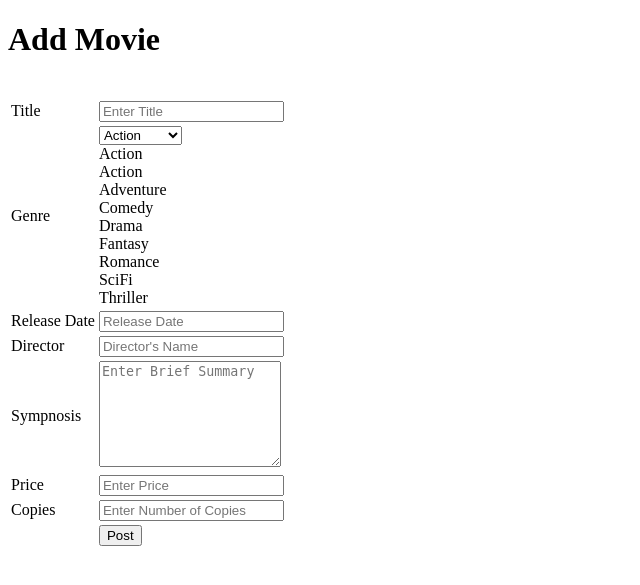
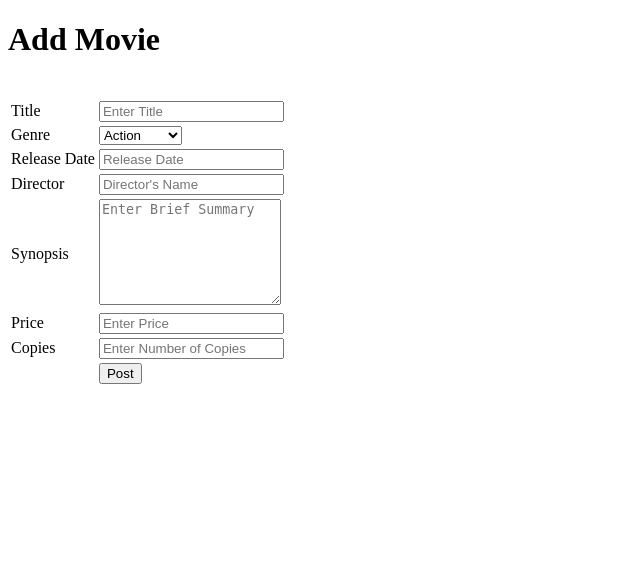
Before and after one commit to Bookrage001/IntroToSoftwareDevAssignment, a Java web app: page /AddMovie.jsp in a window 1280 px wide. Shown: the top 585 px of the page, without its empty margins (0-640 px from the left). Run offline with Tomcat 11, a stand-in JSP engine, Linux system fonts and the light colour scheme.

Commit message:
:arrow_up: addMovie update

```diff
--- a/IntroToSoftwareDevAssignment/build/web/css/stylesheet.css
+++ b/IntroToSoftwareDevAssignment/build/web/css/stylesheet.css
@@ -103,6 +103,7 @@
     position: relative;
     top: 1px;
     left: 1px;
+    z-index: 1;
 }
 
 .collection {
@@ -177,6 +178,7 @@
     display: block;
     margin-left: auto;
     margin-right: auto;
+    z-index: 2;
 }
 
 .MovieAddbtn {
--- a/IntroToSoftwareDevAssignment/src/java/MovieStore/Model/dao/DBManager.java
+++ b/IntroToSoftwareDevAssignment/src/java/MovieStore/Model/dao/DBManager.java
@@ -22,8 +22,8 @@
     }
 
     //Add a movie data into the database
-    public void addMovie(String ID, String title, String genre, String releaseDate, String director, String sympnosis, String price, String copies) throws SQLException{
-        st.executeUpdate("INSERT INTO MOVIES VALUES ('" + ID + "','" + title + "','" + genre + "','" + releaseDate + "','" + director +"','" + sympnosis + "','" + price + "','" + copies + "')");
+    public void addMovie(String ID, String title, String genre, String releaseDate, String director, String synopsis, String price, String copies) throws SQLException{
+        st.executeUpdate("INSERT INTO MOVIES VALUES ('" + ID + "','" + title + "','" + genre + "','" + releaseDate + "','" + director +"','" + synopsis + "','" + price + "','" + copies + "')");
     }
 
     public void executequery(String query) throws SQLException{
--- a/IntroToSoftwareDevAssignment/src/java/MovieStore/controller/TestDB.java
+++ b/IntroToSoftwareDevAssignment/src/java/MovieStore/controller/TestDB.java
@@ -42,8 +42,8 @@
             System.out.print("Movie Director: ");
             String director = in.nextLine();
 
-            System.out.print("Movie Sympnosis: ");
-            String sympnosis = in.nextLine();
+            System.out.print("Movie Synopsis: ");
+            String synopsis = in.nextLine();
 
             System.out.print("Movie Price: $");
             String price = in.nextLine();
@@ -51,7 +51,7 @@
             System.out.print("Number of Copies: ");
             String copies = in.nextLine();
 
-            db.addMovie(ID, title, genre, releaseDate, director, sympnosis, price, copies);
+            db.addMovie(ID, title, genre, releaseDate, director, synopsis, price, copies);
             System.out.println("Movie is successfully added to the database");
 
             connector.closeConnection();
--- a/IntroToSoftwareDevAssignment/web/AddMovie.jsp
+++ b/IntroToSoftwareDevAssignment/web/AddMovie.jsp
@@ -39,8 +39,8 @@
                 <tr><td><label>Director</label></td>
                     <td><input name="director" type="text" placeholder="Director's Name" required></td>
                 </tr>
-                <tr><td><label>Sympnosis</label></td>
-                    <td><textarea name="sympnosis" placeholder="Enter Brief Summary" style="height: 100px"></textarea></td>
+                <tr><td><label>Synopsis</label></td>
+                    <td><textarea name="synopsis" placeholder="Enter Brief Summary" style="height: 100px"></textarea></td>
                 </tr>
                 <tr><td><label>Price</label></td>
                     <td><input name="price" type="text" placeholder="Enter Price"></td>
@@ -54,79 +54,4 @@
             </table>
         </form>
     </body>
-
-    <script>//reference: https://www.w3schools.com/howto/tryit.asp?filename=tryhow_custom_select
-        var x, i, j, selElmnt, a, b, c;
-        /*look for any elements with the class "custom-select":*/
-        x = document.getElementsByClassName("custom-select");
-        for (i = 0; i < x.length; i++) {
-            selElmnt = x[i].getElementsByTagName("select")[0];
-            /*for each element, create a new DIV that will act as the selected item:*/
-            a = document.createElement("DIV");
-            a.setAttribute("class", "select-selected");
-            a.innerHTML = selElmnt.options[selElmnt.selectedIndex].innerHTML;
-            x[i].appendChild(a);
-            /*for each element, create a new DIV that will contain the option list:*/
-            b = document.createElement("DIV");
-            b.setAttribute("class", "select-items select-hide");
-            for (j = 0; j < selElmnt.length; j++) {
-                /*for each option in the original select element,
-                 create a new DIV that will act as an option item:*/
-                c = document.createElement("DIV");
-                c.innerHTML = selElmnt.options[j].innerHTML;
-                c.addEventListener("click", function (e) {
-                    /*when an item is clicked, update the original select box,
-                     and the selected item:*/
-                    var y, i, k, s, h;
-                    s = this.parentNode.parentNode.getElementsByTagName("select")[0];
-                    h = this.parentNode.previousSibling;
-                    for (i = 0; i < s.length; i++) {
-                        if (s.options[i].innerHTML == this.innerHTML) {
-                            s.selectedIndex = i;
-                            h.innerHTML = this.innerHTML;
-                            y = this.parentNode.getElementsByClassName("same-as-selected");
-                            for (k = 0; k < y.length; k++) {
-                                y[k].removeAttribute("class");
-                            }
-                            this.setAttribute("class", "same-as-selected");
-                            break;
-                        }
-                    }
-                    h.click();
-                });
-                b.appendChild(c);
-            }
-            x[i].appendChild(b);
-            a.addEventListener("click", function (e) {
-                /*when the select box is clicked, close any other select boxes,
-                 and open/close the current select box:*/
-                e.stopPropagation();
-                closeAllSelect(this);
-                this.nextSibling.classList.toggle("select-hide");
-                this.classList.toggle("select-arrow-active");
-            });
-        }
-        function closeAllSelect(elmnt) {
-            /*a function that will close all select boxes in the document,
-             except the current select box:*/
-            var x, y, i, arrNo = [];
-            x = document.getElementsByClassName("select-items");
-            y = document.getElementsByClassName("select-selected");
-            for (i = 0; i < y.length; i++) {
-                if (elmnt == y[i]) {
-                    arrNo.push(i)
-                } else {
-                    y[i].classList.remove("select-arrow-active");
-                }
-            }
-            for (i = 0; i < x.length; i++) {
-                if (arrNo.indexOf(i)) {
-                    x[i].classList.add("select-hide");
-                }
-            }
-        }
-        /*if the user clicks anywhere outside the select box,
-         then close all select boxes:*/
-        document.addEventListener("click", closeAllSelect);
-    </script>
 </html>
--- a/IntroToSoftwareDevAssignment/web/css/stylesheet.css
+++ b/IntroToSoftwareDevAssignment/web/css/stylesheet.css
@@ -103,6 +103,7 @@
     position: relative;
     top: 1px;
     left: 1px;
+    z-index: 1;
 }
 
 .collection {
@@ -177,6 +178,7 @@
     display: block;
     margin-left: auto;
     margin-right: auto;
+    z-index: 2;
 }
 
 .MovieAddbtn {
```
Also changed, not shown: 3 other files.
